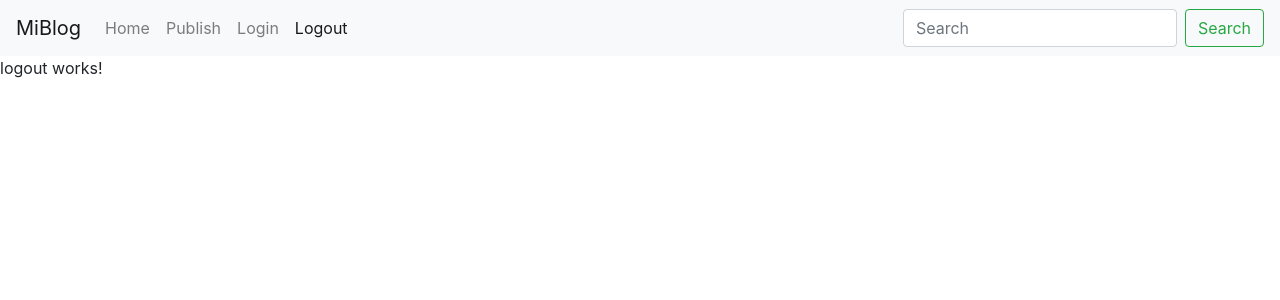
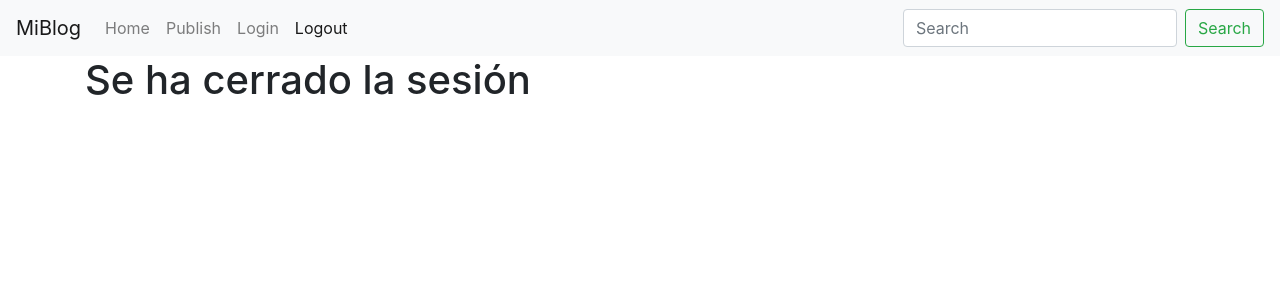
Before and after one commit to AsterixKo/angular-entregable-blog, an Angular app: page /logout in a window 1280 px wide. Shown: the top 300 px of the page. Built offline with nearby package versions, Linux system fonts and the light colour scheme.

Commit message:
dar funcionalidad al guard

```diff
--- a/src/app/guards/auth.guard.ts
+++ b/src/app/guards/auth.guard.ts
@@ -1,15 +1,27 @@
 import { Injectable } from '@angular/core';
-import { CanActivate, ActivatedRouteSnapshot, RouterStateSnapshot, UrlTree } from '@angular/router';
+import { CanActivate, ActivatedRouteSnapshot, RouterStateSnapshot, UrlTree, Router } from '@angular/router';
 import { Observable } from 'rxjs';
+import { AuthService } from '../services/auth.service';
 
 @Injectable({
   providedIn: 'root'
 })
 export class AuthGuard implements CanActivate {
-  canActivate(
-    route: ActivatedRouteSnapshot,
-    state: RouterStateSnapshot): Observable<boolean | UrlTree> | Promise<boolean | UrlTree> | boolean | UrlTree {
-    return true;
+
+  constructor(private auth: AuthService, private router: Router) {
+
+  }
+
+  canActivate(): boolean {
+
+    if (this.auth.isAuth()) {
+      console.log('Acceso correcto');
+      return true;
+    } else {
+      console.log('Acceso denegado');
+      this.router.navigateByUrl('/login');
+      return false;
+    }
   }
 
 }
--- a/src/app/shared/components/logout/logout.component.html
+++ b/src/app/shared/components/logout/logout.component.html
@@ -1 +1,7 @@
-<p>logout works!</p>
+<div class="container">
+    <div class="row">
+        <div class="col">
+            <h1>Se ha cerrado la sesión</h1>
+        </div>
+    </div>
+</div>
```
